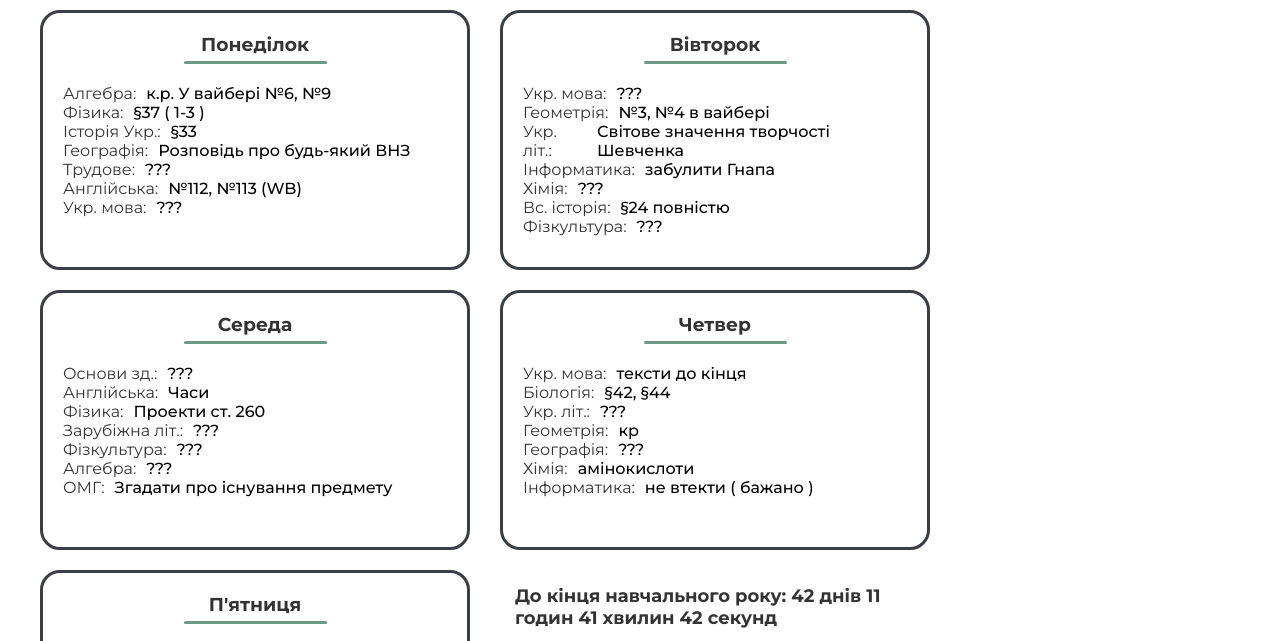
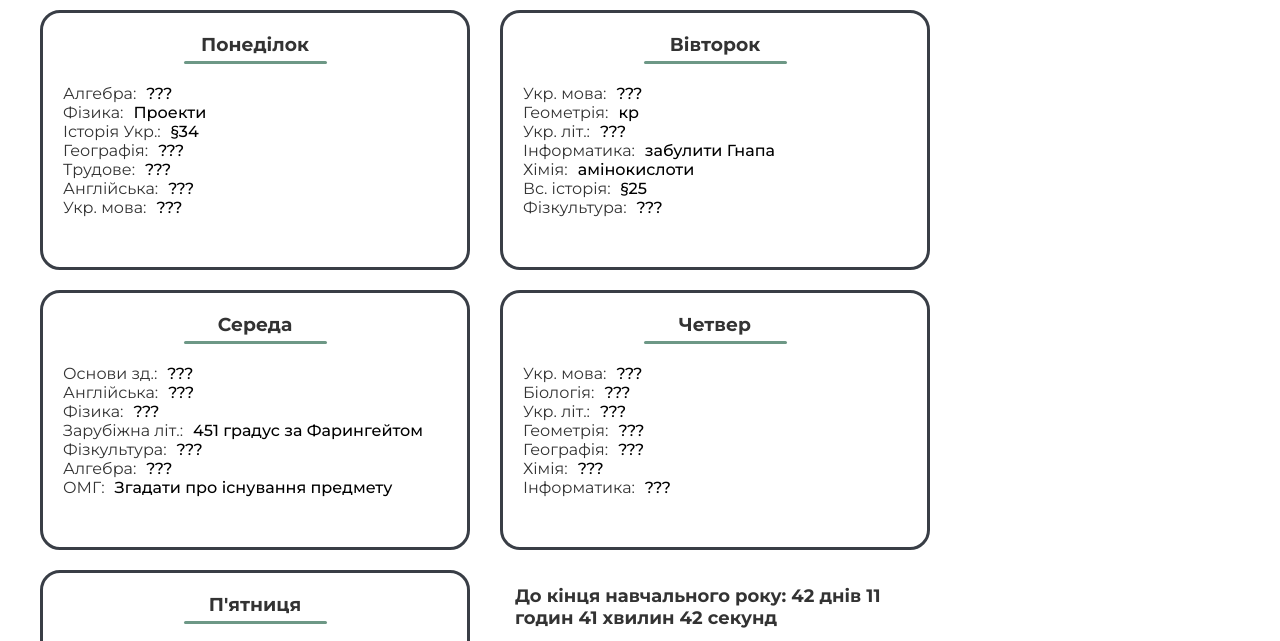
Before and after one commit to ZubalYana/School-diary, a website: page public/index.html in a window 1280 px wide. Shown: the part 124-765 px from the top of the page. Drawn offline with nearby package versions, Linux system fonts and the light colour scheme.

Commit message:
write all the homework

```diff
--- a/public/index.html
+++ b/public/index.html
@@ -32,19 +32,19 @@
                 <div class="weekDay_lessons">
                     <div class="weekDay_lesson">
                         <div class="weekDay_lessonName">Алгебра:</div>
-                        <div class="weekDay_lessonHomework" id="MondayHomework1">к.р. У вайбері №6, №9</div>
+                        <div class="weekDay_lessonHomework" id="MondayHomework1">???</div>
                     </div>
                     <div class="weekDay_lesson">
                         <div class="weekDay_lessonName">Фізика:</div>
-                        <div class="weekDay_lessonHomework" id="MondayHomework2">§37 ( 1-3 )</div>
+                        <div class="weekDay_lessonHomework" id="MondayHomework2">Проекти</div>
                     </div>
                     <div class="weekDay_lesson">
                         <div class="weekDay_lessonName">Історія Укр.:</div>
-                        <div class="weekDay_lessonHomework" id="MondayHomework3">§33</div>
+                        <div class="weekDay_lessonHomework" id="MondayHomework3">§34</div>
                     </div>
                     <div class="weekDay_lesson">
                         <div class="weekDay_lessonName">Географія:</div>
-                        <div class="weekDay_lessonHomework" id="MondayHomework4">Розповідь про будь-який ВНЗ</div>
+                        <div class="weekDay_lessonHomework" id="MondayHomework4">???</div>
                     </div>
                     <div class="weekDay_lesson">
                         <div class="weekDay_lessonName">Трудове:</div>
@@ -52,7 +52,7 @@
                     </div>
                     <div class="weekDay_lesson">
                         <div class="weekDay_lessonName">Англійська:</div>
-                        <div class="weekDay_lessonHomework" id="MondayHomework6">№112, №113 (WB)</div>
+                        <div class="weekDay_lessonHomework" id="MondayHomework6">???</div>
                     </div>
                     <div class="weekDay_lesson">
                         <div class="weekDay_lessonName">Укр. мова:</div>
@@ -77,11 +77,11 @@
                     </div>
                     <div class="weekDay_lesson">
                         <div class="weekDay_lessonName">Геометрія:</div>
-                        <div class="weekDay_lessonHomework" id="TuesdayHomework2"> №3, №4 в вайбері</div>
+                        <div class="weekDay_lessonHomework" id="TuesdayHomework2">кр</div>
                     </div>
                     <div class="weekDay_lesson">
                         <div class="weekDay_lessonName">Укр. літ.:</div>
-                        <div class="weekDay_lessonHomework" id="TuesdayHomework3">Світове значення творчості Шевченка</div>
+                        <div class="weekDay_lessonHomework" id="TuesdayHomework3">???</div>
                     </div>
                     <div class="weekDay_lesson">
                         <div class="weekDay_lessonName">Інформатика:</div>
@@ -89,11 +89,11 @@
                     </div>
                     <div class="weekDay_lesson">
                         <div class="weekDay_lessonName">Хімія:</div>
-                        <div class="weekDay_lessonHomework" id="TuesdayHomework5">???</div>
+                        <div class="weekDay_lessonHomework" id="TuesdayHomework5">амінокислоти</div>
                     </div>
                     <div class="weekDay_lesson">
                         <div class="weekDay_lessonName">Вс. історія:</div>
-                        <div class="weekDay_lessonHomework" id="TuesdayHomework6">§24 повністю</div>
+                        <div class="weekDay_lessonHomework" id="TuesdayHomework6">§25</div>
                     </div>
                     <div class="weekDay_lesson">
                         <div class="weekDay_lessonName">Фізкультура:</div>
@@ -114,15 +114,15 @@
                     </div>
                     <div class="weekDay_lesson">
                         <div class="weekDay_lessonName">Англійська:</div>
-                        <div class="weekDay_lessonHomework">Часи</div>
+                        <div class="weekDay_lessonHomework">???</div>
                     </div>
                     <div class="weekDay_lesson">
                         <div class="weekDay_lessonName">Фізика:</div>
-                        <div class="weekDay_lessonHomework">Проекти ст. 260</div>
+                        <div class="weekDay_lessonHomework">???</div>
                     </div>
                     <div class="weekDay_lesson">
                         <div class="weekDay_lessonName">Зарубіжна літ.:</div>
-                        <div class="weekDay_lessonHomework">???</div>
+                        <div class="weekDay_lessonHomework">451 градус за Фарингейтом</div>
                     </div>
                     <div class="weekDay_lesson">
                         <div class="weekDay_lessonName">Фізкультура:</div>
@@ -147,11 +147,11 @@
                 <div class="weekDay_lessons">
                     <div class="weekDay_lesson">
                         <div class="weekDay_lessonName">Укр. мова:</div>
-                        <div class="weekDay_lessonHomework">тексти до кінця</div>
+                        <div class="weekDay_lessonHomework">???</div>
                     </div>
                     <div class="weekDay_lesson">
                         <div class="weekDay_lessonName">Біологія:</div>
-                        <div class="weekDay_lessonHomework">§42, §44</div>
+                        <div class="weekDay_lessonHomework">???</div>
                     </div>
                     <div class="weekDay_lesson">
                         <div class="weekDay_lessonName">Укр. літ.:</div>
@@ -159,7 +159,7 @@
                     </div>
                     <div class="weekDay_lesson">
                         <div class="weekDay_lessonName">Геометрія:</div>
-                        <div class="weekDay_lessonHomework">кр</div>
+                        <div class="weekDay_lessonHomework">???</div>
                     </div>
                     <div class="weekDay_lesson">
                         <div class="weekDay_lessonName">Географія:</div>
@@ -167,11 +167,11 @@
                     </div>
                     <div class="weekDay_lesson">
                         <div class="weekDay_lessonName">Хімія:</div>
-                        <div class="weekDay_lessonHomework">амінокислоти</div>
+                        <div class="weekDay_lessonHomework">???</div>
                     </div>
                     <div class="weekDay_lesson">
                         <div class="weekDay_lessonName">Інформатика:</div>
-                        <div class="weekDay_lessonHomework">не втекти ( бажано )</div>
+                        <div class="weekDay_lessonHomework">???</div>
                     </div>
                 </div>
             </div>
@@ -192,7 +192,7 @@
                     </div>
                     <div class="weekDay_lesson">
                         <div class="weekDay_lessonName">Правознавство:</div>
-                        <div class="weekDay_lessonHomework">§17-§22, к.р.</div>
+                        <div class="weekDay_lessonHomework">§23-§24</div>
                     </div>
                     <div class="weekDay_lesson">
                         <div class="weekDay_lessonName">ОХЕ:</div>
```
